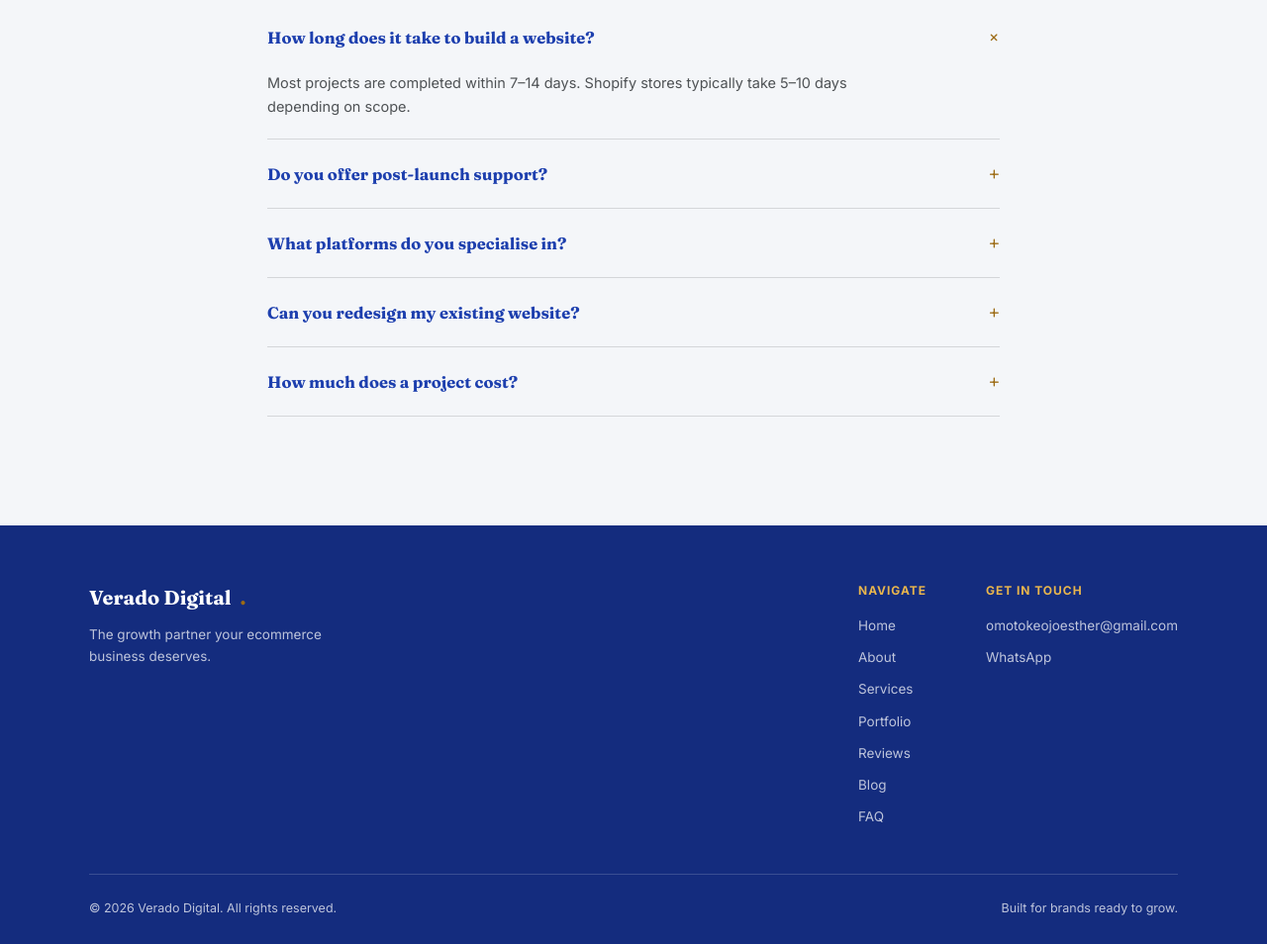
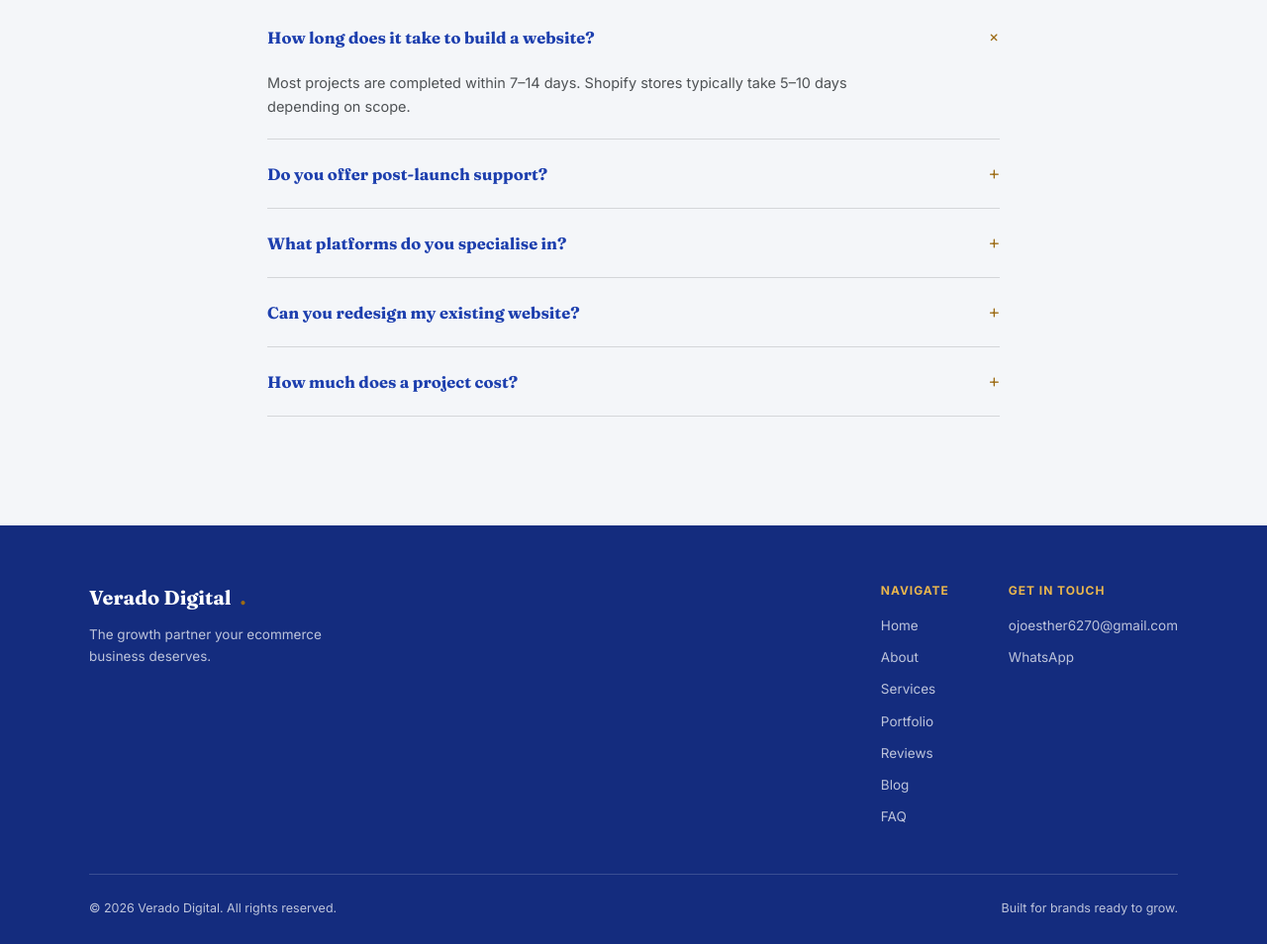
Before and after one commit to verado-digital/verado-digital.github.io, a plain HTML site: page contact.html in a window 1280 px wide. Shown: the part 1471-2425 px from the top of the page at 99% size. Drawn offline with Linux system fonts and the light colour scheme.

Commit message:
Update contact.html

```diff
--- a/contact.html
+++ b/contact.html
@@ -127,7 +127,7 @@
         </div>
         <div class="footer-col">
           <h5>Get in touch</h5>
-          <a href="mailto:omotokeojoesther@gmail.com">omotokeojoesther@gmail.com</a>
+          <a href="mailto:ojoesther6270@gmail.com">ojoesther6270@gmail.com</a>
           <a href="contact.html">WhatsApp</a>
         </div>
       </div>
```
